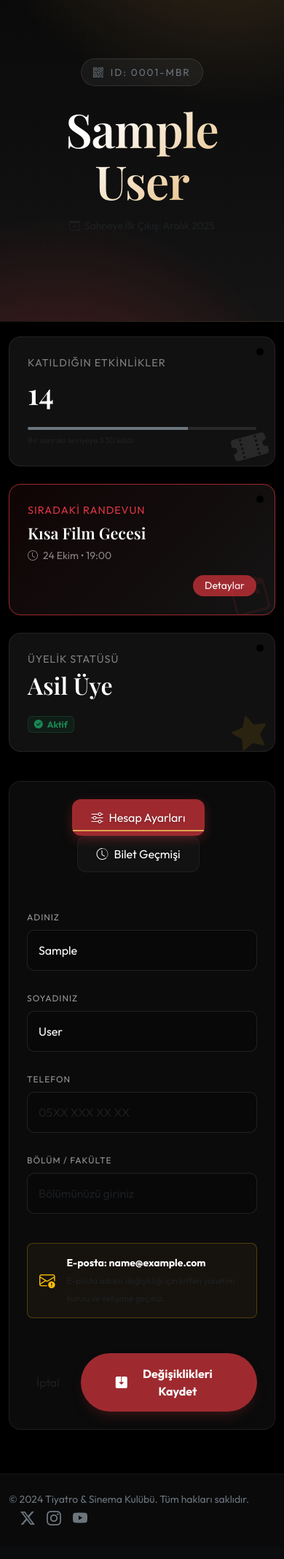
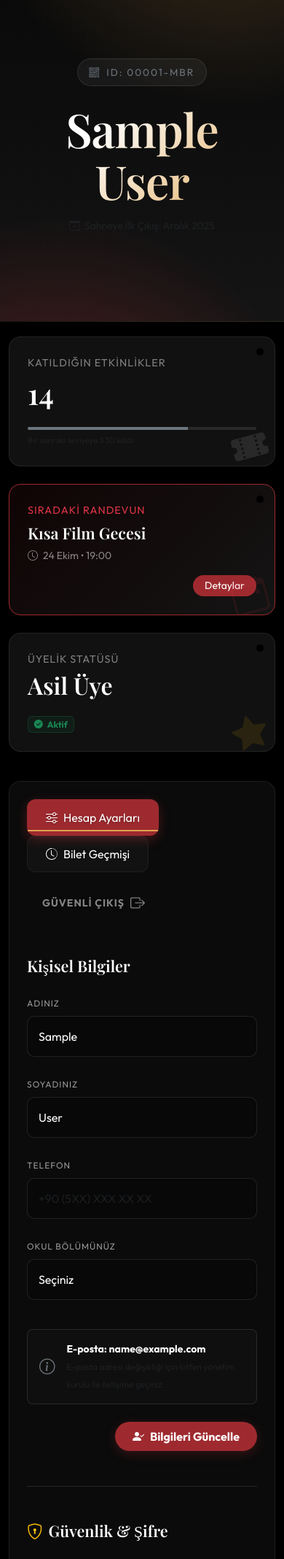
Before and after one commit to kutayertugates/estu-theatre-cinema-website, a Django app: page /hesap/ in a window 390 px wide. Shown: the part 103-2239 px from the top of the page at 73% size. Before the commit the page ends 2193 px from the top, so only its background shows below. Run offline with Django 5.2, Linux system fonts and the light colour scheme; the visitor is signed in with stand-in values (Sample User, id 1); some libraries are stand-ins or nearby versions; some web fonts are replaced.

Commit message:
feat(profile): enable user updates, password change, and logout
- Connected profile update and password change forms to backend logic.
- Added logout mechanism.
- Improved UX with phone input mask in profile view.
- Refactored navbar button URL logic for authenticated users.

```diff
--- a/Account/urls.py
+++ b/Account/urls.py
@@ -4,6 +4,7 @@ from . import views
 app_name = 'Account'
 
 urlpatterns = [
-    path('', views.Profile, name='profile'),
-    path('giris-yap', views.Login, name='login')
+    path('', views.Profile, name='Profile'),
+    path('giris-yap', views.Login, name='Login'),
+    path('cikis-yap', views.Logout, name='Logout')
 ]
--- a/Account/views.py
+++ b/Account/views.py
@@ -1,8 +1,14 @@
 from django.shortcuts import render, redirect
 from django.contrib import messages
-from django.contrib.auth import login, authenticate
+from django.contrib.auth import login, authenticate, logout, update_session_auth_hash
 from Period.models import Period
 from Account.models import CustomUser, Department
+
+def Logout(request):
+    logout(request)
+
+    messages.success(request, "Başarıyla çıkış yaptınız.")
+    return redirect('Account:Login')
 
 def Login(request):
     departments = Department.objects.all()
@@ -23,7 +29,7 @@ def Login(request):
 
             if password != re_password:
                 messages.error(request, "Şifreler birbiriyle uyuşmuyor!")
-                return redirect('Account:login')
+                return redirect('Account:Login')
 
             try:
                 new_member = CustomUser(
@@ -42,7 +48,7 @@ def Login(request):
 
                 new_member.save()
 
-                messages.success(request, "Kayıt işlemi başarıyla gerçekleşti")
+                messages.success(request, "Kayıt işlemi başarıyla gerçekleşti.")
             except Exception as e:
                 pass
         elif 'login_btn' in request.POST:
@@ -52,15 +58,75 @@ def Login(request):
 
             if user is not None:
                 login(request, user)
-                messages.success(request, "Giriş işlemi başarıyla gerçekleşti")
-                return redirect('Account:login')
+                messages.success(request, "Giriş işlemi başarıyla gerçekleşti.")
+                return redirect('Account:Login')
             else:
-                messages.error(request, 'E-Posta veya şifre yanlış')
-                return redirect('Account:login')
+                messages.error(request, 'E-Posta veya şifre yanlış.')
+                return redirect('Account:Login')
 
     return render(request, 'Account/login.html', context={
         "departments" : departments
     })
 
+
+
 def Profile(request):
-    return render(request, 'Account/profile.html')
+    if not request.user.is_authenticated:
+        redirect('Account:Login')
+
+    if request.method == 'POST':
+        if 'update_btn' in request.POST:
+            current_user = request.user
+
+            current_user.first_name = request.POST.get('u_first_name')
+            current_user.last_name = request.POST.get('u_last_name')
+            current_user.phone = request.POST.get('u_phone')
+            current_user.department_id = request.POST.get('u_department')
+
+            try:
+                current_user.save()
+                messages.success(request, 'Profil Başarıyla güncellendi.')
+                redirect('Account:Profile')
+            except Exception as e:
+                messages.error(request, 'Teknik bir hata gerçekleşti.')
+                redirect('Account:Profile')
+        elif 'update_password_btn' in request.POST:
+            old_pass = request.POST.get('old_password')
+            new_pass = request.POST.get('new_password')
+            confirm_pass = request.POST.get('confirm_password')
+
+            current_user = request.user
+
+            if not current_user.check_password(old_pass):
+                messages.error(request, "Mevcut şifrenizi yanlış girdiniz!")
+                return redirect('Account:Profile')
+
+            if new_pass != confirm_pass:
+                messages.error(request, "Yeni şifreler birbiriyle uyuşmuyor!")
+                return redirect('Account:Profile')
+
+            if current_user.check_password(new_pass):
+                messages.warning(request, "Yeni şifreniz eskisiyle aynı olamaz.")
+                return redirect('Account:Profile')
+
+            if len(new_pass) < 6:
+                messages.warning(request, "Şifreniz en az 8 karakter olmalıdır.")
+                return redirect('Account:Profile')
+
+            try:
+                current_user.set_password(new_pass)
+                current_user.save()
+
+                update_session_auth_hash(request, current_user)
+
+                messages.success(request, "Şifreniz başarıyla değiştirildi.")
+                return redirect('Account:Profile')
+
+            except Exception as e:
+                messages.error(request, "Bir hata oluştu, tekrar deneyin.")
+                return redirect('Account:Profile')
+
+    departments = Department.objects.all()
+    return render(request, 'Account/profile.html', context={
+        "departments" : departments
+    })
--- a/static/css/pages/profile.css
+++ b/static/css/pages/profile.css
@@ -144,3 +144,15 @@
     background: rgba(0, 0, 0, 0.4) !important;
 }
 .form-label { text-transform: uppercase; font-size: 0.75rem; letter-spacing: 1px; color: var(--text-500); }
+
+.hover-warning {
+    transition: all 0.3s ease;
+    border-color: rgba(255,255,255,0.2);
+}
+
+.hover-warning:hover {
+    background-color: #dea552; /* Senin Secondary rengin (Sinema Sarısı) */
+    color: #000; /* Siyah yazı ile yüksek kontrast */
+    border-color: #dea552;
+    box-shadow: 0 0 15px rgba(222, 165, 82, 0.4);
+}
--- /dev/null
+++ b/static/js/pages/profile.js
@@ -0,0 +1,41 @@
+const profilePhoneInput = document.getElementById('profilePhone');
+
+    profilePhoneInput.addEventListener('input', function (e) {
+        // 1. Rakam olmayan her şeyi temizle
+        let value = this.value.replace(/\D/g, '');
+
+        // 2. Başlangıçtaki 90'ı temizle (Biz zaten ekleyeceğiz)
+        if (value.startsWith('90')) {
+            value = value.substring(2);
+        }
+
+        // 3. Uzunluğu sınırla (10 hane: 5XX...)
+        value = value.substring(0, 10);
+
+        // 4. Formatı oluştur
+        let formattedValue = '';
+
+        if (value.length > 0) {
+            formattedValue = '+90 (' + value.substring(0, 3);
+        }
+        if (value.length >= 4) {
+            formattedValue += ') ' + value.substring(3, 6);
+        }
+        if (value.length >= 7) {
+            formattedValue += ' ' + value.substring(6, 8);
+        }
+        if (value.length >= 9) {
+            formattedValue += ' ' + value.substring(8, 10);
+        }
+
+        // 5. Değeri güncelle
+        this.value = formattedValue;
+    });
+
+    // Silme tuşu (Backspace) kontrolü - +90'ın takılı kalmaması için
+    profilePhoneInput.addEventListener('keydown', function(e) {
+        const key = e.key;
+        if (key === 'Backspace' && this.value.length <= 6) {
+             this.value = '';
+        }
+    });
--- a/templates/Account/profile.html
+++ b/templates/Account/profile.html
@@ -7,6 +7,30 @@
 
 {% block PageCSS %}
 <link rel="stylesheet" href="{% static 'css/pages/profile.css' %}">
+<style>
+    /* Şifre butonu için özel hover efekti */
+    .hover-warning { transition: all 0.3s ease; border-color: rgba(255,255,255,0.2); }
+    .hover-warning:hover {
+        background-color: #dea552; color: #000; border-color: #dea552;
+        box-shadow: 0 0 15px rgba(222, 165, 82, 0.4);
+    }
+
+    /* YENİ: Logout Link Özelleştirmesi (Minimalist & Performans Dostu) */
+    .logout-link {
+        color: rgba(255, 255, 255, 0.5) !important;
+        background: transparent !important;
+        border: 1px solid transparent !important;
+        transition: all 0.3s ease;
+        padding: 10px 20px !important;
+    }
+
+    .logout-link:hover {
+        color: #ff6b6b !important; /* Pastel Kırmızı */
+        background: rgba(220, 53, 69, 0.1) !important;
+        border-color: rgba(220, 53, 69, 0.2) !important;
+        transform: translateX(5px); /* UX: Sağa doğru hafif 'çıkış' hissi */
+    }
+</style>
 {% endblock %}
 
 {% block Title %}Dashboard | {{ user.first_name }} | {% endblock %}
@@ -17,7 +41,7 @@
 
         <div class="mb-4">
              <span class="user-meta-badge text-secondary">
-                <i class="bi bi-qr-code me-2"></i> ID: {{ user.id|stringformat:"04d" }}-MBR
+                <i class="bi bi-qr-code me-2"></i> ID: {{ user.id|stringformat:"05d" }}-MBR
             </span>
         </div>
 
@@ -36,7 +60,6 @@
     <div class="container">
 
         <div class="row g-4 cue-card-container" data-aos="fade-up" data-aos-delay="150">
-
             <div class="col-md-4">
                 <div class="cue-card">
                     <i class="bi bi-ticket-perforated-fill card-icon-huge text-white"></i>
@@ -82,11 +105,12 @@
                 </div>
             </div>
         </div>
+
         <div class="row content-area" data-aos="fade-up" data-aos-delay="300">
             <div class="col-12">
                 <div class="glass-panel p-4 p-md-5 rounded-4">
 
-                    <ul class="nav nav-pills nav-pills-custom mb-5 justify-content-center justify-content-md-start" role="tablist">
+                    <ul class="nav nav-pills nav-pills-custom mb-5 align-items-center" role="tablist">
                          <li class="nav-item">
                             <button class="nav-link active" data-bs-toggle="pill" data-bs-target="#settings">
                                 <i class="bi bi-sliders me-2"></i>Hesap Ayarları
@@ -97,33 +121,62 @@
                                 <i class="bi bi-clock-history me-2"></i>Bilet Geçmişi
                             </button>
                         </li>
+
+                        <li class="nav-item ms-md-auto mt-3 mt-md-0">
+                            <a href="{% url 'Account:Logout' %}" class="nav-link logout-link d-flex align-items-center gap-2 rounded-pill">
+                                <span class="small fw-bold text-uppercase" style="letter-spacing: 1px;">Güvenli Çıkış</span>
+                                <i class="bi bi-box-arrow-right fs-5"></i>
+                            </a>
+                        </li>
                     </ul>
 
                     <div class="tab-content">
 
                         <div class="tab-pane fade show active" id="settings">
-                             <form method="POST">
+
+                            <h4 class="text-white font-playfair mb-4">Kişisel Bilgiler</h4>
+
+                            <div class="row">
+                                <div class="col-12">
+                                    {% if messages %}
+                                        {% for message in messages %}
+                                            <div class="alert alert-{{ message.tags }} alert-dismissible fade show" role="alert">
+                                                {{ message }}
+                                                <button type="button" class="btn-close" data-bs-dismiss="alert" aria-label="Close"></button>
+                                            </div>
+                                        {% endfor %}
+                                    {% endif %}
+                                </div>
+                            </div>
+
+                            <form method="POST" id="personalInfoForm">
                                 {% csrf_token %}
                                 <div class="row g-4">
                                     <div class="col-md-6">
                                         <label class="form-label">Adınız</label>
-                                        <input type="text" class="form-control form-glass" value="{{ user.first_name }}">
+                                        <input type="text" name="u_first_name" class="form-control form-glass" value="{{ user.first_name }}">
                                     </div>
                                     <div class="col-md-6">
                                         <label class="form-label">Soyadınız</label>
-                                        <input type="text" class="form-control form-glass" value="{{ user.last_name }}">
+                                        <input type="text" name="u_last_name" class="form-control form-glass" value="{{ user.last_name }}">
                                     </div>
                                     <div class="col-md-6">
                                         <label class="form-label">Telefon</label>
-                                        <input type="tel" class="form-control form-glass" placeholder="05XX XXX XX XX">
+                                        <input type="tel" name="u_phone" class="form-control form-glass" id="profilePhone" value="{{ user.phone }}" placeholder="+90 (5XX) XXX XX XX" maxlength="24">
                                     </div>
                                     <div class="col-md-6">
-                                        <label class="form-label">Bölüm / Fakülte</label>
-                                        <input type="text" class="form-control form-glass" placeholder="Bölümünüzü giriniz">
+                                        <label class="form-label" for="regDepartment">Okul Bölümünüz</label>
+                                        <select class="form-select form-glass" id="regDepartment" name="u_department" aria-label="Bölüm Seçimi" required>
+                                            <option selected disabled>Seçiniz</option>
+                                            {% for department in departments %}
+                                                <option value="{{ department.id }}" {% if user.department_id == department.id %}selected{% endif %}>{{ department }}</option>
+                                            {% endfor %}
+                                        </select>
                                     </div>
-                                      <div class="col-12 pt-3">
-                                        <div class="p-3 rounded-3 border border-warning border-opacity-25 d-flex align-items-center" style="background: rgba(222, 165, 82, 0.05);">
-                                            <i class="bi bi-envelope-exclamation fs-4 text-warning me-3"></i>
+
+                                    <div class="col-12 pt-3">
+                                        <div class="p-3 rounded-3 border border-secondary border-opacity-25 d-flex align-items-center" style="background: rgba(255, 255, 255, 0.02);">
+                                            <i class="bi bi-info-circle fs-4 text-secondary me-3"></i>
                                             <div>
                                                 <small class="d-block text-white fw-bold">E-posta: {{ user.email }}</small>
                                                 <small class="text-muted" style="font-size: 0.75rem;">E-posta adresi değişikliği için lütfen yönetim kurulu ile iletişime geçiniz.</small>
@@ -131,10 +184,43 @@
                                         </div>
                                     </div>
                                 </div>
-                                <div class="mt-5 d-flex justify-content-end">
-                                    <button type="button" class="btn btn-link text-muted text-decoration-none me-3">İptal</button>
-                                    <button type="submit" class="btn btn-danger px-5 py-3 rounded-pill fw-bold d-flex align-items-center" style="background: var(--primary-600); border:none; box-shadow: 0 10px 20px -10px rgba(158, 42, 47, 0.5);">
-                                        <i class="bi bi-save2-fill me-2"></i> Değişiklikleri Kaydet
+
+                                <div class="mt-4 d-flex justify-content-end">
+                                    <button type="submit" class="btn btn-danger px-4 py-2 rounded-pill fw-bold d-flex align-items-center" name="update_btn" style="background: var(--primary-600); border:none; box-shadow: 0 4px 15px rgba(158, 42, 47, 0.3);">
+                                        <i class="bi bi-person-check-fill me-2"></i> Bilgileri Güncelle
+                                    </button>
+                                </div>
+                            </form>
+
+                            <hr class="my-5 border-secondary opacity-25">
+
+                            <h4 class="text-white font-playfair mb-4">
+                                <i class="bi bi-shield-lock me-2 text-warning"></i>Güvenlik & Şifre
+                            </h4>
+
+                            <form method="POST" id="passwordChangeForm">
+                                {% csrf_token %}
+                                <div class="row g-4">
+                                    <div class="col-12">
+                                        <label class="form-label">Mevcut Şifre</label>
+                                        <input type="password" name="old_password" class="form-control form-glass" placeholder="••••••••">
+                                    </div>
+
+                                    <div class="col-md-6">
+                                        <label class="form-label">Yeni Şifre</label>
+                                        <input type="password" name="new_password" class="form-control form-glass" placeholder="Yeni şifreniz">
+                                    </div>
+
+                                    <div class="col-md-6">
+                                        <label class="form-label">Yeni Şifre (Tekrar)</label>
+                                        <input type="password" name="confirm_password" class="form-control form-glass" placeholder="Şifreyi onaylayın">
+                                    </div>
+                                </div>
+
+                                <div class="mt-4 d-flex justify-content-end align-items-center">
+                                    <small class="text-muted me-3 fst-italic" style="font-size: 0.75rem;">Oturumunuz kapatılabilir.</small>
+                                    <button type="submit" name="update_password_btn" class="btn btn-outline-light px-4 py-2 rounded-pill fw-bold d-flex align-items-center hover-warning">
+                                        <i class="bi bi-key-fill me-2"></i> Şifreyi Değiştir
                                     </button>
                                 </div>
                             </form>
@@ -188,4 +274,6 @@
 </section>
 {% endblock %}
 
-{% block PageJS %}{% endblock %}
+{% block PageJS %}
+<script src="{% static 'js/pages/profile.js' %}"></script>
+{% endblock %}
--- a/templates/base.html
+++ b/templates/base.html
@@ -51,11 +51,11 @@
 
                         <li class="nav-item ms-lg-3 mt-2 mt-lg-0">
                             {% if user.is_authenticated %}
-                                <a href="{% url 'Account:profile' %}" class="btn btn-outline-light btn-sm rounded-pill px-4">
+                                <a href="{% url 'Account:Profile' %}" class="btn btn-outline-light btn-sm rounded-pill px-4">
                                     <i class="fa-regular fa-user"></i>
                                 </a>
                             {% else %}
-                                <a href="{% url 'Account:login' %}" class="btn btn-outline-light btn-sm rounded-pill px-4">
+                                <a href="{% url 'Account:Login' %}" class="btn btn-outline-light btn-sm rounded-pill px-4">
                                     Kulübe Katıl
                                 </a>
                             {% endif %}
```
